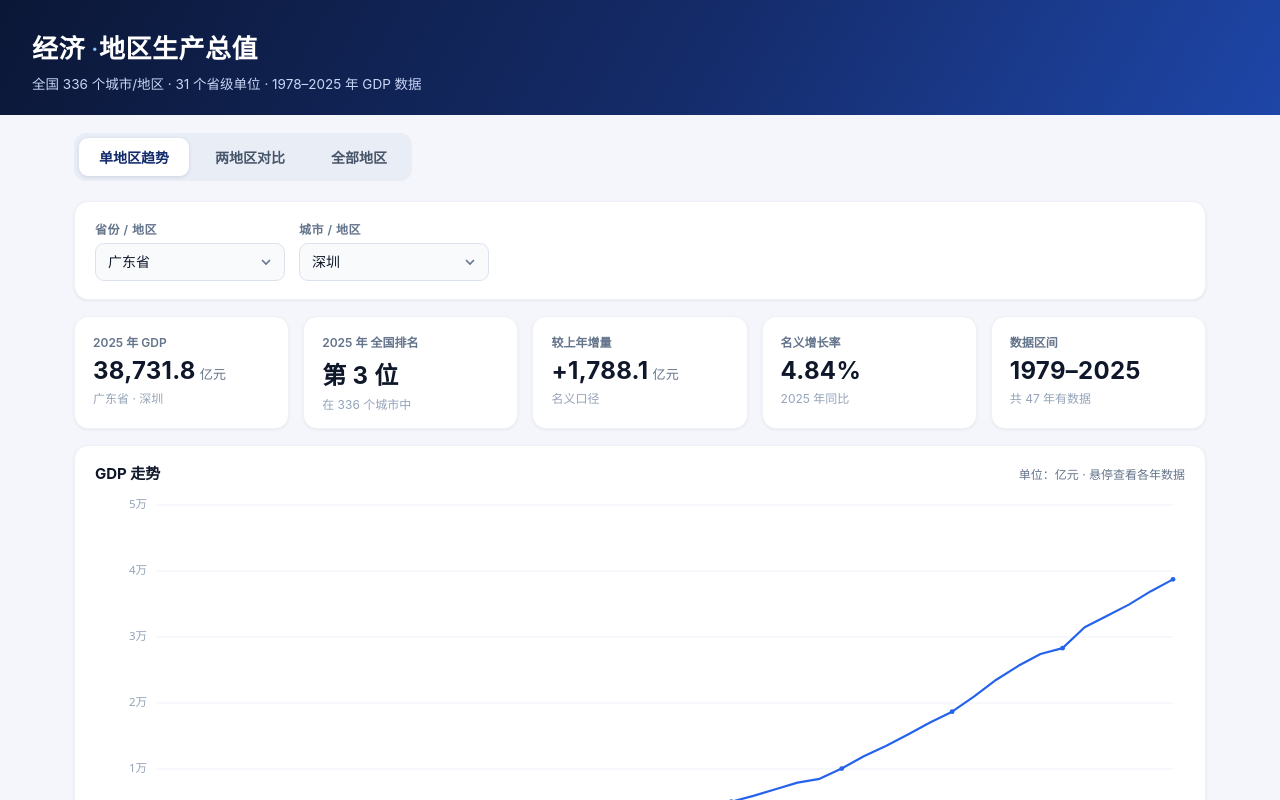
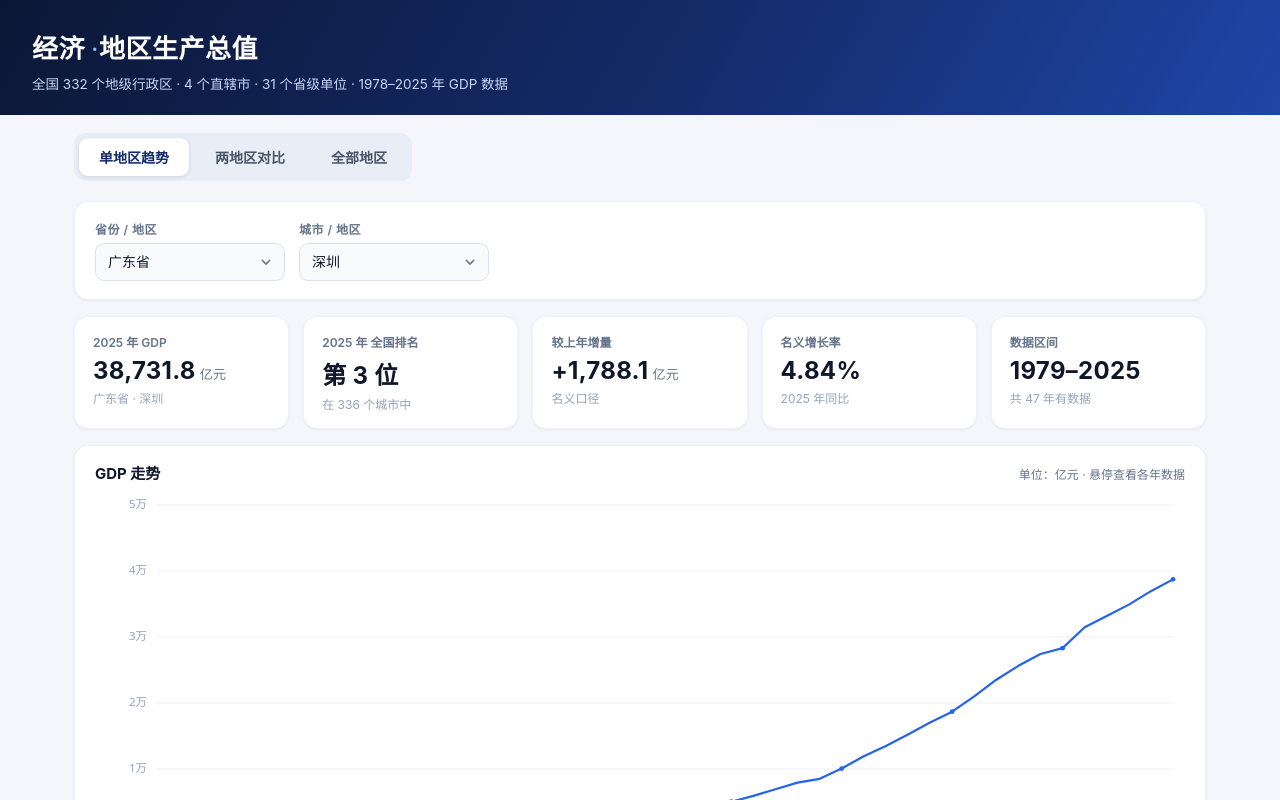
Before and after one commit to L999155/city-GDP, a plain HTML site: page index.html in a window 1280 px wide. Shown: the top 800 px of the page. Drawn offline with Linux system fonts and the light colour scheme.

Commit message:
Add files via upload

```diff
--- a/index.html
+++ b/index.html
@@ -158,7 +158,7 @@
 <body>
 <header>
   <h1>经济<span>·</span>地区生产总值</h1>
-  <p>全国 335 个地级行政区 · 31 个省级地区 · 1978–2025 年 GDP 数据</p>
+  <p>全国 332 个地级行政区 · 4 个直辖市 · 31 个省级单位 · 1978–2025 年 GDP 数据</p>
 </header>
 
 <div class="wrap">
@@ -706,10 +706,10 @@ const DATA = [{"id":"中国","label":"中国","province":"全国","kind":"nation
   });
 
   /* ---------- 初始化 ---------- */
-  const cityCount = REGIONS.filter(r => r.kind === 'city').length + munis.length;
+  const cityCount = REGIONS.filter(r => r.kind === 'city').length;
   const provCount = REGIONS.filter(r => r.kind === 'province').length + munis.length;
   const sub = document.querySelector('header p');
-  if (sub) sub.textContent = "全国 " + cityCount + " 个城市/地区 · " + provCount + " 个省级单位 · 1978–2025 年 GDP 数据";
+  if (sub) sub.textContent = "全国 " + cityCount + " 个地级行政区 · " + munis.length + " 个直辖市 · " + provCount + " 个省级单位 · 1978–2025 年 GDP 数据";
 
   fillProv(EL.sProv, "广东");
   fillRegion(EL.sRegion, "广东", "广东/深圳");
```
Also changed, not shown: template.html (+3 -3 lines), 1 other file.
